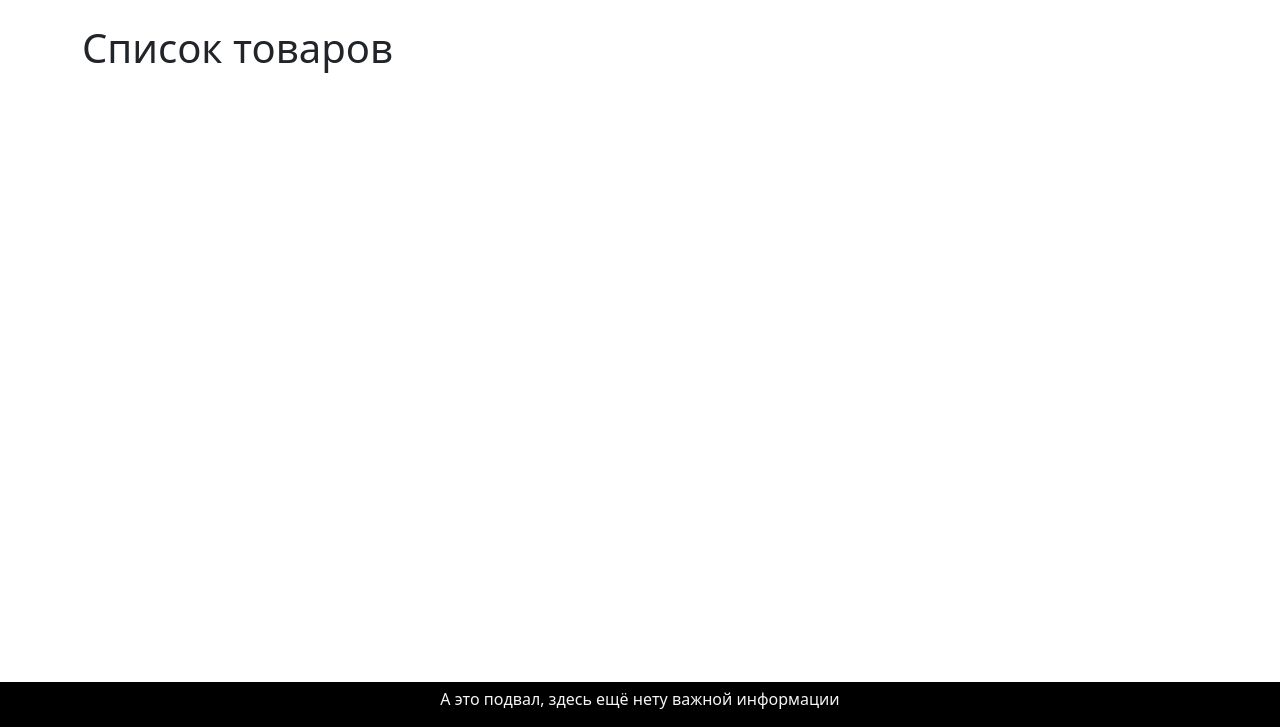
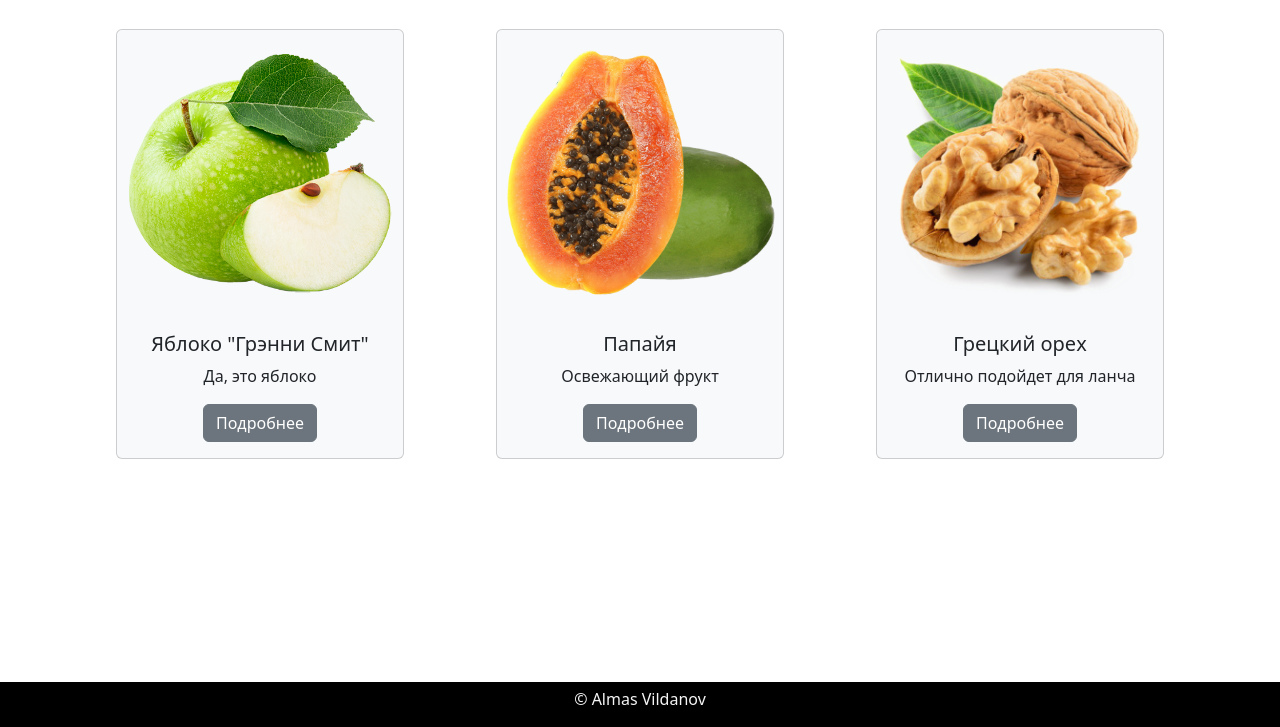
Before and after one commit to Atom244/Django-project-Yandex, a Django app: page /catalog/ in a window 1280 px wide. Shown: the part 73-800 px from the top of the page. Run offline with Django 4.2, Linux system fonts and the light colour scheme; some libraries are stand-ins or nearby versions.

Commit message:
промежуточное решение 1з 4л

```diff
--- a/lyceum/homepage/urls.py
+++ b/lyceum/homepage/urls.py
@@ -3,5 +3,7 @@ from django.urls import path
 from homepage import views
 
 
-urlpatterns = [path("", views.home, name="home"),
-               path("coffee/", views.coffee)]
+urlpatterns = [
+    path("", views.home, name="home"),
+    path("coffee/", views.coffee),
+]
--- a/lyceum/lyceum/settings.py
+++ b/lyceum/lyceum/settings.py
@@ -76,7 +76,7 @@ ROOT_URLCONF = "lyceum.urls"
 TEMPLATES = [
     {
         "BACKEND": "django.template.backends.django.DjangoTemplates",
-        "DIRS": [BASE_DIR/"templates"],
+        "DIRS": [BASE_DIR / "templates"],
         "APP_DIRS": True,
         "OPTIONS": {
             "context_processors": [
--- a/lyceum/templates/catalog/item_list.html
+++ b/lyceum/templates/catalog/item_list.html
@@ -1,7 +1,41 @@
 {% extends "base.html" %}
 
 {% load static %}
+<link rel="stylesheet" href="{% static "css/main.css" %}">
 
 {% block content %}
-    <h1>Список товаров</h1>
+<div align="center">
+    <div class="row">
+      <div class="col-12 col-md-6 col-xl-4">
+        <div class="card bg-light" style="width: 18rem; margin: 5px;">
+            <img src="{% static "img/apple.png" %}" class="card-img-top" alt="...">
+            <div class="card-body">
+              <h5 class="card-title">Яблоко "Грэнни Смит"</h5>
+              <p class="card-text">Да, это яблоко</p>
+              <a href="#" class="btn btn-secondary">Подробнее</a>
+            </div>
+        </div>
+      </div>
+      <div class="col">
+        <div class="card bg-light" style="width: 18rem; margin: 5px;">
+            <img src="{% static "img/papaya.png" %}" class="card-img-top" alt="...">
+            <div class="card-body">
+              <h5 class="card-title">Папайя</h5>
+              <p class="card-text">Освежающий фрукт</p>
+              <a href="#" class="btn btn-secondary">Подробнее</a>
+            </div>
+        </div>
+      </div>
+      <div class="col">
+        <div class="card bg-light" style="width: 18rem; margin: 5px;">
+            <img src="{% static "img/nut.png" %}" class="card-img-top" alt="...">
+            <div class="card-body">
+              <h5 class="card-title">Грецкий орех</h5>
+              <p class="card-text">Отлично подойдет для ланча</p>
+              <a href="#" class="btn btn-secondary">Подробнее</a>
+            </div>
+        </div>
+      </div>
+    </div>
+  </div>
 {% endblock %}
--- a/lyceum/templates/includes/footer.html
+++ b/lyceum/templates/includes/footer.html
@@ -1,5 +1,5 @@
 <div class="footer" align="center">
   <footer class="footer-text">
-    <p>А это подвал, здесь ещё нету важной информации</p>
+    <p>© Almas Vildanov</p>
   </footer>
 </div>
--- a/requirements/dev.txt
+++ b/requirements/dev.txt
@@ -1,8 +1,11 @@
 black==24.8.0
 Django==4.2.16
+django-cleanup==9.0.0
 django-debug-toolbar==4.4.6
 flake8==7.1.1
 flake8-absolute-import==1.0.0.2
 flake8-comma==0.0
 parameterized==0.9.0
+pillow==11.0.0
 python-dotenv==1.0.1
+sorl-thumbnail==12.11.0
--- a/requirements/prod.txt
+++ b/requirements/prod.txt
@@ -1,2 +1,3 @@
 Django==4.2.16
+pillow==11.0.0
 python-dotenv==1.0.1
```
Also changed, not shown: lyceum/catalog/models.py (+12 -6 lines), lyceum/lyceum/urls.py (+5 -3 lines), lyceum/static_dev/css/main.css (line endings or trailing spaces), lyceum/static_dev/img/apple.png (added), lyceum/static_dev/img/nut.png (added), lyceum/static_dev/img/papaya.png (added).
